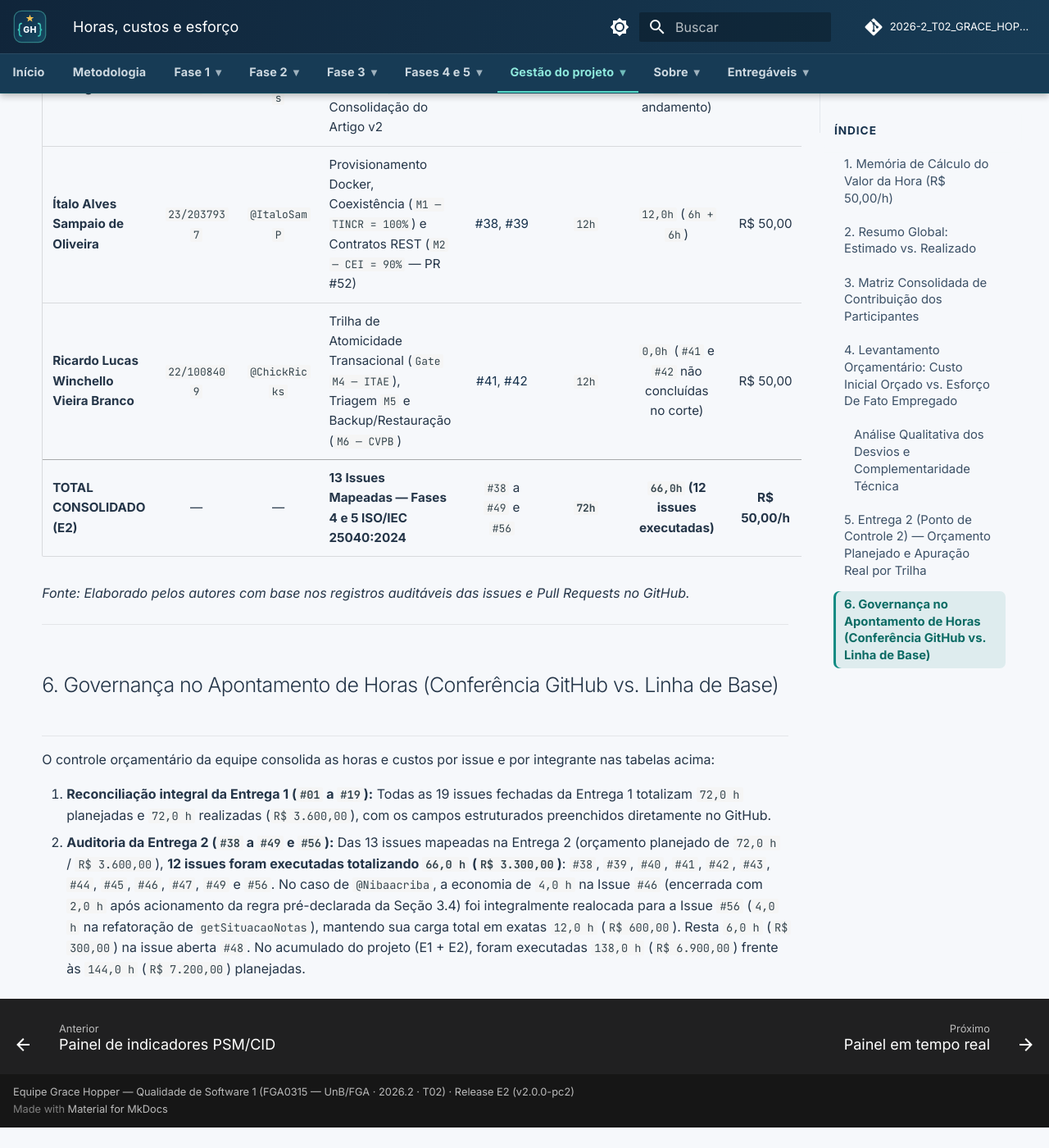
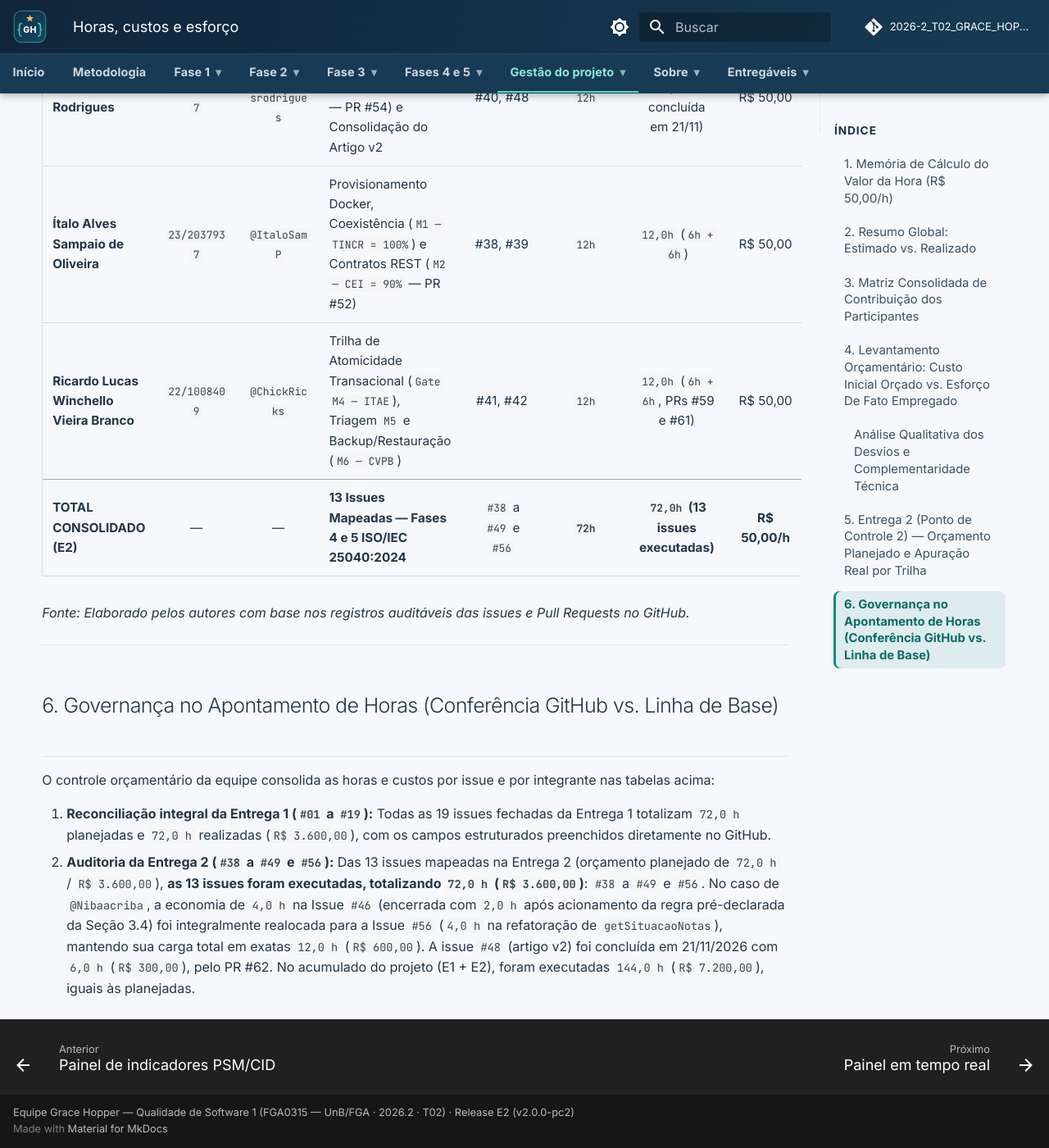
Before and after one commit to FCTE-Qualidade-de-Software-1/2026-2_T02_GRACE_HOPPER, an MkDocs documentation site: the page built from docs/gestao/horas-custos.md, in a window 1280 px wide and 1400 px high, scrolled down 5876 px. Shown: the whole window at 82% size. Built offline with MkDocs 1.6.1 and Material for MkDocs 9.7.7, drawn with Linux system fonts in a browser that asks for light colours; comment, search, counter and statistics services are not loaded; before the commit the page ends 7251 px from its top, so only the background shows below that; some of the changed text lies outside the part shown.

Commit message:
docs: atualizar horas da Entrega 2 para 72h e do projeto para 144h com a conclusão da issue-48 - #48

```diff
--- a/docs/gestao/horas-custos.md
+++ b/docs/gestao/horas-custos.md
@@ -30,8 +30,8 @@ A equipe definiu o valor de referência de **`R$ 50,00` por hora técnica** com
 | Etapa / Entrega | Horas Planejadas (Linha de Base) | Custo Planejado | Horas Realizadas (Consolidadas) | Custo Realizado | Situação |
 | :--- | :---: | :---: | :---: | :---: | :---: |
 | **Entrega 1 (Ponto de Controle 1 — `v1.0.0-pc1`)** | `72,0 h` | `R$ 3.600,00` | `72,0 h` | `R$ 3.600,00` | Concluída (`19/19` issues fechadas) |
-| **Entrega 2 (Ponto de Controle 2 — `v2.0.0-pc2`)** | `72,0 h` | `R$ 3.600,00` | **`66,0 h`** (em `12` issues executadas) | **`R$ 3.300,00`** | Em fechamento (`12/13` issues executadas; `#48` em aberto = `6,0 h` / `R$ 300,00`) |
-| **TOTAL DO PROJETO (E1 + E2)** | **`144,0 h`** | **`R$ 7.200,00`** | **`138,0 h`** | **`R$ 6.900,00`** | Auditoria PSM/CID reconciliada |
+| **Entrega 2 (Ponto de Controle 2 e versão final)** | `72,0 h` | `R$ 3.600,00` | **`72,0 h`** (em `13` issues executadas) | **`R$ 3.600,00`** | Concluída (`13/13` issues executadas; `#48` concluída em 21/11/2026 pelo PR #62) |
+| **TOTAL DO PROJETO (E1 + E2)** | **`144,0 h`** | **`R$ 7.200,00`** | **`144,0 h`** | **`R$ 7.200,00`** | Auditoria PSM/CID reconciliada em 21/11/2026 |
 *Fonte: Elaborado pelos autores a partir dos registros de issues e Pull Requests no GitHub.*
 
 ---
@@ -96,13 +96,13 @@ Para a Entrega 2, foram estruturadas **12 issues originais de 6 horas cada (`#38
 
 | Integrante | Matrícula UnB | Usuário GitHub | Entregas Executadas / Atribuídas na Entrega 2 (Fases 4 e 5) | Issues no GitHub | Horas Planejadas | Horas Realizadas (Apontadas) | Valor / Hora | Custo Planejado (Realizado) | % Esforço Planejado |
 | :--- | :---: | :---: | :--- | :---: | :---: | :---: | :---: | :---: | :---: |
-| **Arthur Soares Parente** | `23/2036770` | `@ArthurDevWorks` | Arquitetura e Testabilidade (`M8`, `M9`, `M11`) e Proteção de Interação (`Gate M12`, `M13` — PR #55 em revisão) | [#44](https://github.com/FCTE-Qualidade-de-Software-1/2026-2_T02_GRACE_HOPPER/issues/44), [#45](https://github.com/FCTE-Qualidade-de-Software-1/2026-2_T02_GRACE_HOPPER/issues/45) | `12h` | `12,0h`* (`6h + 6h` em PR #55) | R$ 50,00 | R$ 600,00 (`R$ 600,00`*) | **16,67%** |
+| **Arthur Soares Parente** | `23/2036770` | `@ArthurDevWorks` | Arquitetura e Testabilidade (`M8`, `M9`, `M11`) e Proteção de Interação (`Gate M12`, `M13` — PR #55) | [#44](https://github.com/FCTE-Qualidade-de-Software-1/2026-2_T02_GRACE_HOPPER/issues/44), [#45](https://github.com/FCTE-Qualidade-de-Software-1/2026-2_T02_GRACE_HOPPER/issues/45) | `12h` | `12,0h` (`6h + 6h`, PR #55) | R$ 50,00 | R$ 600,00 (`R$ 600,00`) | **16,67%** |
 | **Fábio Santos Araujo** | `22/2022082` | `@fabiofonteles1` | Agregação Multicritério (`IQC`, `IQM`), Parecer Técnico Fase 5, Slides PC2, Auditoria PSM/CID e Prep. Release E2 (PR #58) | [#47](https://github.com/FCTE-Qualidade-de-Software-1/2026-2_T02_GRACE_HOPPER/issues/47), [#49](https://github.com/FCTE-Qualidade-de-Software-1/2026-2_T02_GRACE_HOPPER/issues/49) | `12h` | `12,0h` (`6h + 6h`) | R$ 50,00 | R$ 600,00 (`R$ 600,00`) | **16,67%** |
 | **Gabriel Barbaceli** | `21/1045122` | `@Nibaacriba` | Motor Estático AST (`M7a`, `M7b`, `M10`), Renormalização de Uso (`M14`/`M15` — PR #53) e Ação de Melhoria (`getSituacaoNotas` — PR #57) | [#43](https://github.com/FCTE-Qualidade-de-Software-1/2026-2_T02_GRACE_HOPPER/issues/43), [#46](https://github.com/FCTE-Qualidade-de-Software-1/2026-2_T02_GRACE_HOPPER/issues/46), [#56](https://github.com/FCTE-Qualidade-de-Software-1/2026-2_T02_GRACE_HOPPER/issues/56) | `12h` | `12,0h` (`6h + 2h + 4h`) | R$ 50,00 | R$ 600,00 (`R$ 600,00`) | **16,67%** |
-| **Gustavo Silva Rodrigues** | `23/2036887` | `@g-srodrigues` | Oráculo Pedagógico Determinístico (`Gate M3 — DCNM = 100%` — PR #54) e Consolidação do Artigo v2 | [#40](https://github.com/FCTE-Qualidade-de-Software-1/2026-2_T02_GRACE_HOPPER/issues/40), [#48](https://github.com/FCTE-Qualidade-de-Software-1/2026-2_T02_GRACE_HOPPER/issues/48) | `12h` | `6,0h` (`#40` concluída; `#48` em andamento) | R$ 50,00 | R$ 600,00 (`R$ 300,00`) | **16,67%** |
+| **Gustavo Silva Rodrigues** | `23/2036887` | `@g-srodrigues` | Oráculo Pedagógico Determinístico (`Gate M3 — DCNM = 100%` — PR #54) e Consolidação do Artigo v2 | [#40](https://github.com/FCTE-Qualidade-de-Software-1/2026-2_T02_GRACE_HOPPER/issues/40), [#48](https://github.com/FCTE-Qualidade-de-Software-1/2026-2_T02_GRACE_HOPPER/issues/48) | `12h` | `12,0h` (`6h + 6h`; `#48` concluída em 21/11) | R$ 50,00 | R$ 600,00 (`R$ 600,00`) | **16,67%** |
 | **Ítalo Alves Sampaio de Oliveira** | `23/2037937` | `@ItaloSamP` | Provisionamento Docker, Coexistência (`M1 — TINCR = 100%`) e Contratos REST (`M2 — CEI = 90%` — PR #52) | [#38](https://github.com/FCTE-Qualidade-de-Software-1/2026-2_T02_GRACE_HOPPER/issues/38), [#39](https://github.com/FCTE-Qualidade-de-Software-1/2026-2_T02_GRACE_HOPPER/issues/39) | `12h` | `12,0h` (`6h + 6h`) | R$ 50,00 | R$ 600,00 (`R$ 600,00`) | **16,66%** |
-| **Ricardo Lucas Winchello Vieira Branco** | `22/1008409` | `@ChickRicks` | Trilha de Atomicidade Transacional (`Gate M4 — ITAE`), Triagem `M5` e Backup/Restauração (`M6 — CVPB`) | [#41](https://github.com/FCTE-Qualidade-de-Software-1/2026-2_T02_GRACE_HOPPER/issues/41), [#42](https://github.com/FCTE-Qualidade-de-Software-1/2026-2_T02_GRACE_HOPPER/issues/42) | `12h` | `0,0h` (`#41` e `#42` não concluídas no corte) | R$ 50,00 | R$ 600,00 (`R$ 0,00`) | **16,66%** |
-| **TOTAL CONSOLIDADO (E2)** | — | — | **13 Issues Mapeadas — Fases 4 e 5 ISO/IEC 25040:2024** | `#38` a `#49` e `#56` | **`72h`** | **`66,0h` (12 issues executadas)** | **R$ 50,00/h** | **`R$ 3.600,00` (`R$ 3.300,00`)** | **`100%`** |
+| **Ricardo Lucas Winchello Vieira Branco** | `22/1008409` | `@ChickRicks` | Trilha de Atomicidade Transacional (`Gate M4 — ITAE`), Triagem `M5` e Backup/Restauração (`M6 — CVPB`) | [#41](https://github.com/FCTE-Qualidade-de-Software-1/2026-2_T02_GRACE_HOPPER/issues/41), [#42](https://github.com/FCTE-Qualidade-de-Software-1/2026-2_T02_GRACE_HOPPER/issues/42) | `12h` | `12,0h` (`6h + 6h`, PRs #59 e #61) | R$ 50,00 | R$ 600,00 (`R$ 600,00`) | **16,66%** |
+| **TOTAL CONSOLIDADO (E2)** | — | — | **13 Issues Mapeadas — Fases 4 e 5 ISO/IEC 25040:2024** | `#38` a `#49` e `#56` | **`72h`** | **`72,0h` (13 issues executadas)** | **R$ 50,00/h** | **`R$ 3.600,00` (`R$ 3.600,00`)** | **`100%`** |
 
 
 *Fonte: Elaborado pelos autores com base nos registros auditáveis das issues e Pull Requests no GitHub.*
@@ -114,4 +114,4 @@ Para a Entrega 2, foram estruturadas **12 issues originais de 6 horas cada (`#38
 O controle orçamentário da equipe consolida as horas e custos por issue e por integrante nas tabelas acima:
 
 1. **Reconciliação integral da Entrega 1 (`#01` a `#19`):** Todas as 19 issues fechadas da Entrega 1 totalizam `72,0 h` planejadas e `72,0 h` realizadas (`R$ 3.600,00`), com os campos estruturados preenchidos diretamente no GitHub.
-2. **Auditoria da Entrega 2 (`#38` a `#49` e `#56`):** Das 13 issues mapeadas na Entrega 2 (orçamento planejado de `72,0 h` / `R$ 3.600,00`), **12 issues foram executadas totalizando `66,0 h` (`R$ 3.300,00`)**: `#38`, `#39`, `#40`, `#41`, `#42`, `#43`, `#44`, `#45`, `#46`, `#47`, `#49` e `#56`. No caso de `@Nibaacriba`, a economia de `4,0 h` na Issue `#46` (encerrada com `2,0 h` após acionamento da regra pré-declarada da Seção 3.4) foi integralmente realocada para a Issue `#56` (`4,0 h` na refatoração de `getSituacaoNotas`), mantendo sua carga total em exatas `12,0 h` (`R$ 600,00`). Resta `6,0 h` (`R$ 300,00`) na issue aberta `#48`. No acumulado do projeto (E1 + E2), foram executadas `138,0 h` (`R$ 6.900,00`) frente às `144,0 h` (`R$ 7.200,00`) planejadas.
+2. **Auditoria da Entrega 2 (`#38` a `#49` e `#56`):** Das 13 issues mapeadas na Entrega 2 (orçamento planejado de `72,0 h` / `R$ 3.600,00`), **as 13 issues foram executadas, totalizando `72,0 h` (`R$ 3.600,00`)**: `#38` a `#49` e `#56`. No caso de `@Nibaacriba`, a economia de `4,0 h` na Issue `#46` (encerrada com `2,0 h` após acionamento da regra pré-declarada da Seção 3.4) foi integralmente realocada para a Issue `#56` (`4,0 h` na refatoração de `getSituacaoNotas`), mantendo sua carga total em exatas `12,0 h` (`R$ 600,00`). A issue `#48` (artigo v2) foi concluída em 21/11/2026 com `6,0 h` (`R$ 300,00`), pelo PR #62. No acumulado do projeto (E1 + E2), foram executadas `144,0 h` (`R$ 7.200,00`), iguais às planejadas.
```
Also changed, not shown: README.md (+5 -5 lines), docs/gestao/registro-de-medicoes.md (+17 -0 lines), docs/gestao_projeto_releases_milestones_issues.md (+6 -6 lines).
